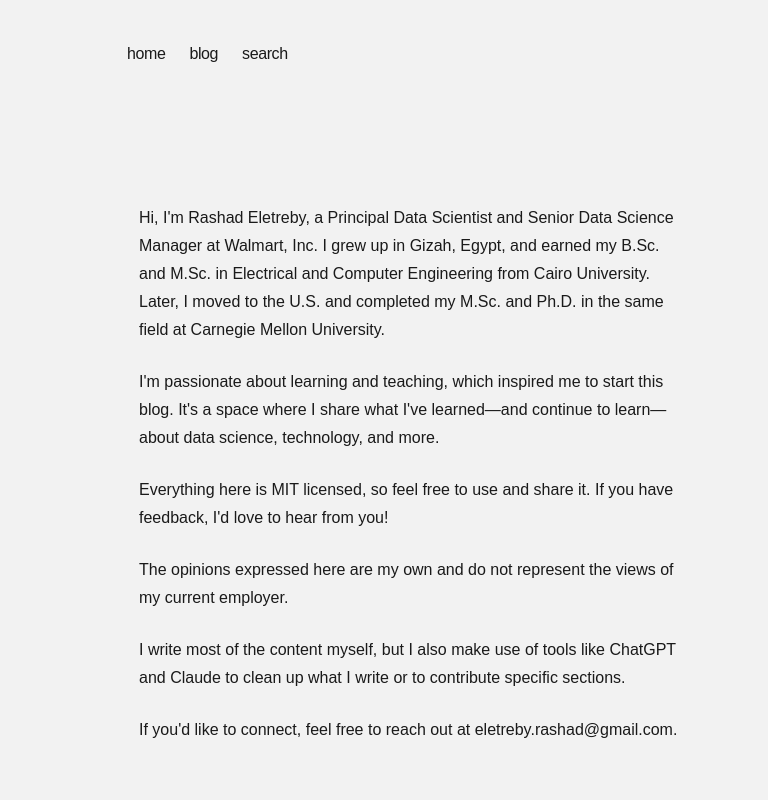
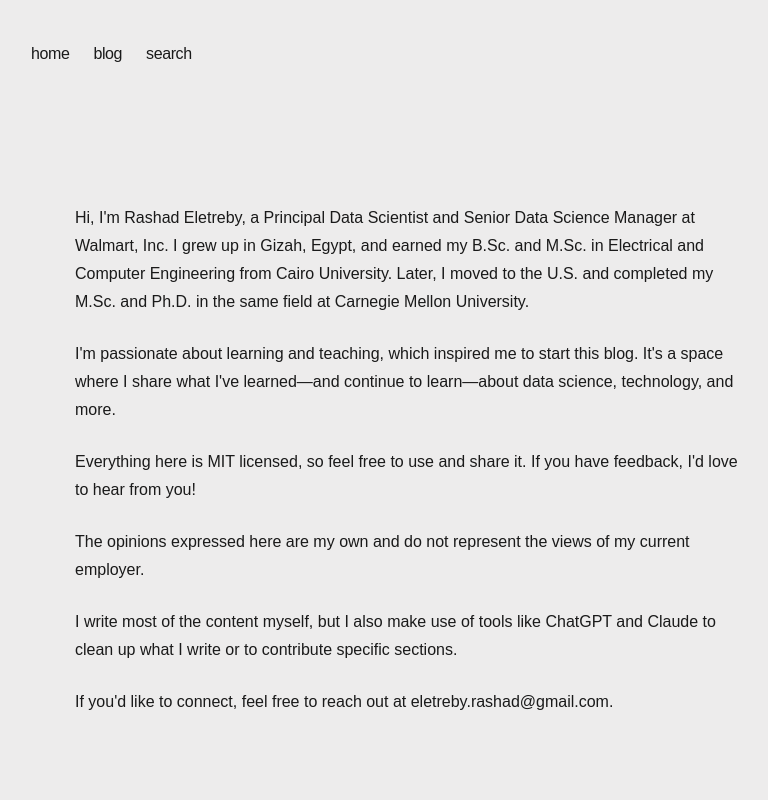
Before and after one commit to reletreby/blog, a Next.js app: page / in a window 1280 px wide. Shown: the top 800 px of the page, without its empty margins (229-997 px from the left). Built offline with nearby package versions, Linux system fonts and the light colour scheme.

Commit message:
enlarge text width

```diff
--- a/app/global.css
+++ b/app/global.css
@@ -17,7 +17,7 @@
   --sh-jsxliterals: #6266d1;
   --sh-property: #e25a1c;
   --sh-entity: #994cc3;
-  --bg-light: #f2f2f2;
+  --bg-light: #edecec;
   --bg-light-secondary: #e8e8e8;
   --text-light: #1a1a1a;
 }
@@ -33,7 +33,7 @@
     --sh-jsxliterals: #b5cea8;
     --sh-property: #9cdcfe;
     --sh-entity: #c586c0;
-    --bg-light: #1e1e1e;
+    --bg-light: #2b2b2b;
     --bg-light-secondary: #2d2d2d;
     --text-light: #d4d4d4;
   }
--- a/app/layout.tsx
+++ b/app/layout.tsx
@@ -59,7 +59,7 @@
         GeistMono.variable,
       )}
     >
-      <body className="antialiased max-w-xl mx-4 mt-8 lg:mx-auto">
+      <body className="antialiased max-w-3xl mx-4 mt-8 lg:mx-auto">
         <GoogleAnalytics />
         <main className="flex-auto min-w-0 mt-6 flex flex-col px-2 md:px-0">
           <Navbar />
```
